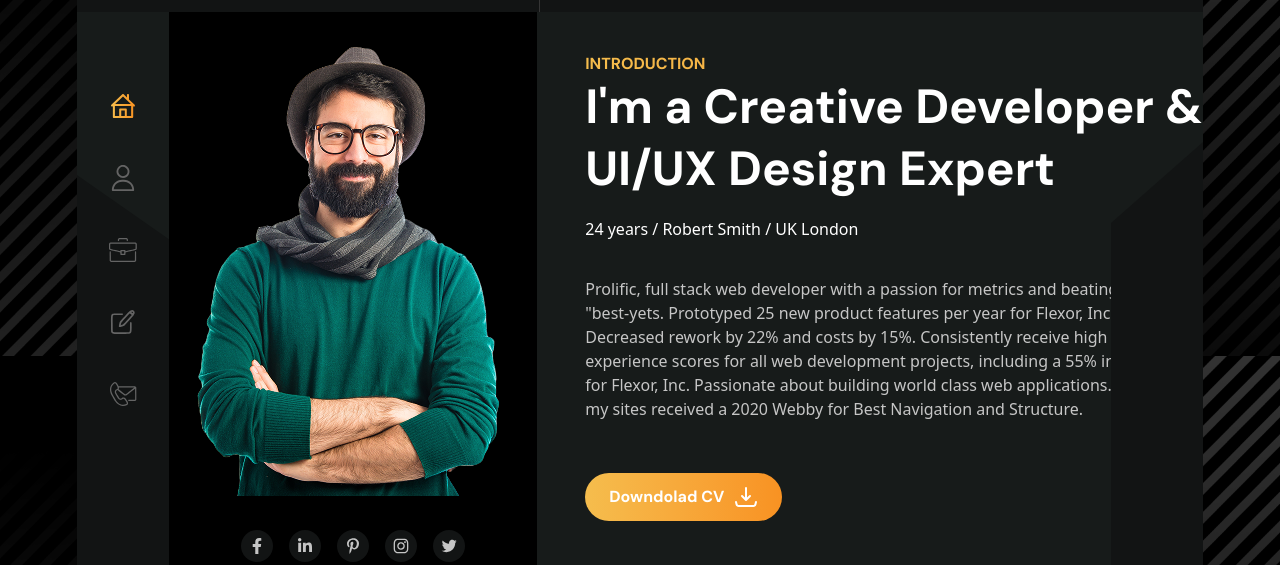
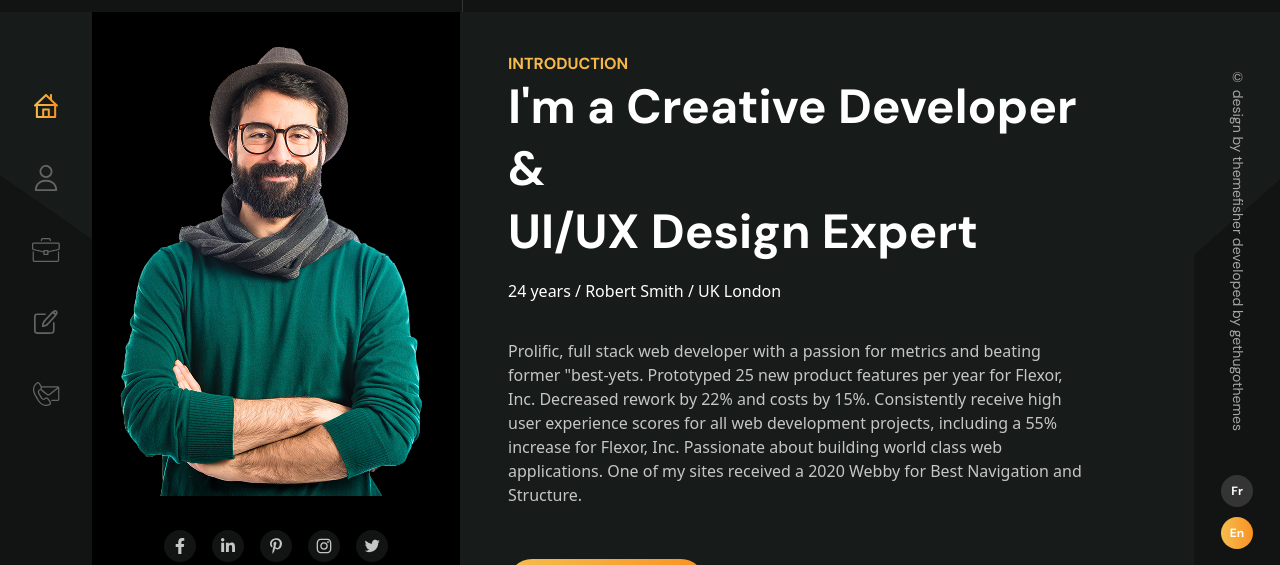
Before and after one commit to rijviislam/daryl-smith-portfolio, a website: page index.html in a window 1280 px wide. Shown: the part 235-800 px from the top of the page. Drawn offline with Linux system fonts and the light colour scheme; a script that the page names is missing.

Commit message:
fix: banner section has been fixed

```diff
--- a/index.html
+++ b/index.html
@@ -81,6 +81,7 @@
           <div
             class="bg-[#171B1A] largest:w-[1320px] 4xl:w-[1320px] 3xl:w-[1320] xxl:w-[1320px] xl:w-full lg:w-full md:w-full sm:w-full xs:w-full flex relative"
           >
+            <div class="flex">
               <!-- SIDE NAV BAR  -->
               <nav class="w-[92px] h-[563px] bg-[#171B1A] relative">
                 <svg
@@ -317,6 +318,8 @@
                   </a>
                 </div>
               </div>
+            </div>
+            <div class="flex gap-[109px]">
               <div class="pl-12 mt-10">
                 <h2
                   class="font-dm text-[16px] font-bold bg-gradient-to-r from-[#F5BD4D] to-[#F89222] bg-clip-text text-transparent"
@@ -364,17 +367,39 @@
                 </button>
               </div>
               <!-- RIGHT SIDE  -->
-            <div class="absolute right-0 bottom-0 w-[92px]">
+              <div class="w-[92px] h-full z-0 relative block">
                 <svg
                   xmlns="http://www.w3.org/2000/svg"
                   width="92"
                   height="433"
                   viewBox="0 0 92 433"
                   fill="none"
-                class="absolute right-0 bottom-0"
+                  class="absolute bottom-0 z-0"
                 >
                   <path d="M0 81.0292L92 0V433H0V81.0292Z" fill="#121414" />
                 </svg>
+                <p
+                  class="text-[#A5A5A5] mt-[56px] [writing-mode:vertical-rl] relative z-50 w-full flex items-center text-[14px] font-dm font-normal"
+                >
+                  © design by themefisher developed by gethugothemes
+                </p>
+
+                <div
+                  class="flex flex-col items-center justify-end relative z-10 gap-[10px] pb-[30px] mt-11"
+                >
+                  <a
+                    href="#"
+                    class="flex items-center justify-center text-[#FFF] font-dm text-[12px] font-bold bg-[#343434] w-8 h-8 rounded-full cursor-pointer"
+                  >
+                    Fr
+                  </a>
+                  <div
+                    class="flex items-center justify-center text-[#FFF] font-dm text-[12px] font-bold bg-[#343434] w-8 h-8 rounded-full bg-gradient-to-r from-[#F5BD4D] to-[#F89222] cursor-pointer"
+                  >
+                    En
+                  </div>
+                </div>
+              </div>
             </div>
           </div>
         </div>
```
Also changed, not shown: src/output.css. Lines whose indentation alone changed are shown as unchanged.
